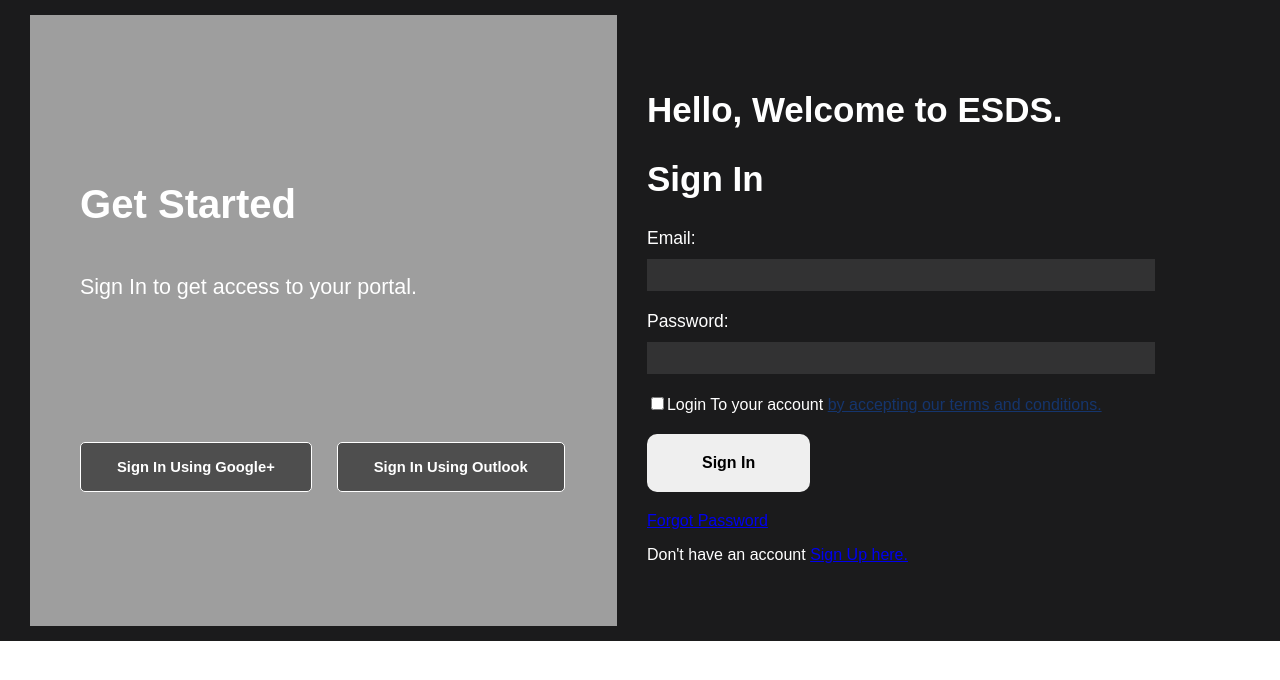
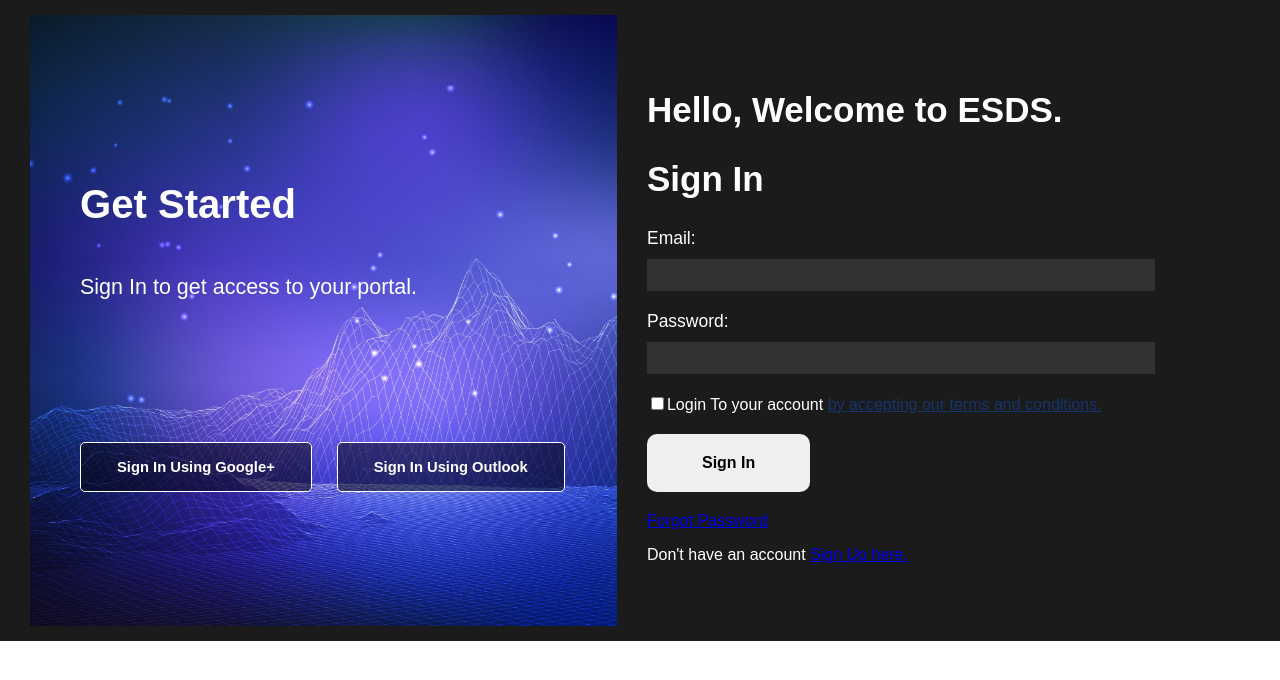
Before and after one commit to AtharvaBadhan/dashboard, a React (Create React App) app: page / in a window 1280 px wide. Shown: the top 680 px of the page. Built offline with nearby package versions, Linux system fonts and the light colour scheme; a web font is replaced by a local one.

Commit message:
2nd Version

```diff
--- a/src/Components/SignIn/SignIn.css
+++ b/src/Components/SignIn/SignIn.css
@@ -12,7 +12,7 @@
   background: rgb(27 27 28);
 }
 .signin-container-left {
-  background-image: url(http://localhost:3000/static/media/15000134_5557528.e9fcb957b2af3a95e752.jpg);
+  background-image: url('../../Assets/15000134_5557528.jpg');
   background-size: cover;
   background-position: center;
   color: #fff;
--- a/src/Components/SignIn/SignIn.jsx
+++ b/src/Components/SignIn/SignIn.jsx
@@ -1,6 +1,7 @@
 import React from "react";
 import './SignIn.css';
 import { Link } from "react-router-dom";
+import backgroundImg from "../../Assets/15000134_5557528.jpg";
 
 export default function SignIn(){
     return(
```
